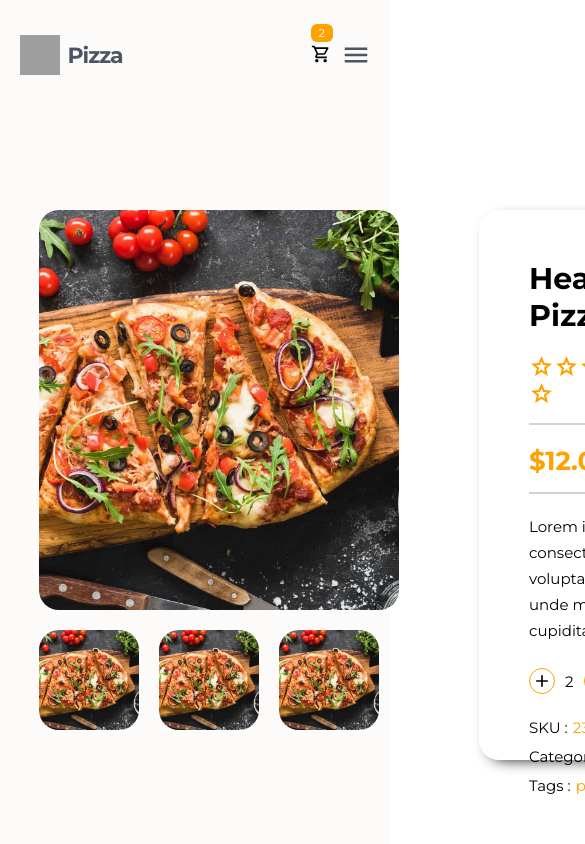
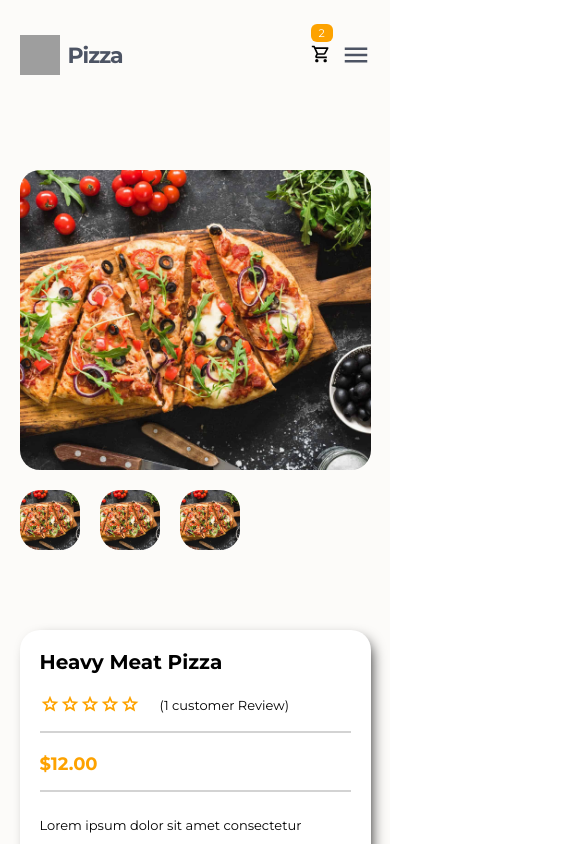
Before and after one commit to Kwesi-dev/pizza-shop, a React (Create React App) app in the folder frontend/: page /product/1 in a window 390 px wide. Shown: the top 844 px of the page, 585 px wide, since content can reach past the window. Built offline with nearby package versions, Linux system fonts and the light colour scheme; grey boxes are pictures that could not be loaded.

Commit message:
working on the responsiveness

```diff
--- a/frontend/src/components/offerCard/offerCard.scss
+++ b/frontend/src/components/offerCard/offerCard.scss
@@ -1,6 +1,6 @@
 @use "../../utils/globals" as *;
 .offerCard{
-    width: 250px;
+    width: 100%;
     height: fit-content;
     padding: 10px;
     box-sizing: border-box;
--- a/frontend/src/components/productTabs/productTabs.scss
+++ b/frontend/src/components/productTabs/productTabs.scss
@@ -4,6 +4,9 @@
     height: 100%;
     padding-top: 100px;
     margin-bottom: 100px;
+    @include PhoneLarge{
+        display: none;
+    }
     .tabs-header{
         width: 70%;
         height: 50px;
@@ -16,12 +19,20 @@
         padding: 10px 40px;
         box-sizing: border-box;
         margin-bottom: 40px;
-
+        @include TabletLarge{
+            width: 90%;
+        }
+        @include PhoneLarge{
+            width: 100%;
+        }
         .tab{
             width: fit-content;
             position: relative;
             margin-right: 60px;
             cursor: pointer;
+            @include PhoneLarge{
+                margin-right: 20px;
+            }
             &::after{
                 content: "";
                 display: block;
@@ -35,8 +46,12 @@
             h3{
                 font-size: 1.5rem;
                 font-weight: bold;
+                @include PhoneLarge{
+                    font-size: 1.3rem;
+                }
                 &:hover{
                     color: $deepOrange;
+
                 }
             }
             &.active{
--- a/frontend/src/pages/productDetails/productDetail.scss
+++ b/frontend/src/pages/productDetails/productDetail.scss
@@ -3,11 +3,19 @@
     width: 100%;
     height: 100%;
     margin-top: 80px;
+    @include PhoneLarge{
+        margin-top: 40px;
+    }
     &-wrapper{
         width: 80%;
         height: 100%;
         margin: auto;
-
+        @include laptopLarge{
+            width: 95%;
+        }
+        @include laptopSm{
+            width: 90%;
+        }
         .productDetails-intro{
             width: 100%;
             height: 100%;
@@ -15,12 +23,19 @@
             grid-template-columns: 1fr 1fr;
             gap: 80px;
             margin-bottom: 100px;
+            @include TabletLarge{
+                grid-template-columns: 1fr;
+            }
             .intro-product-images{
+                width: 100%;
                 .product-image-lg{
                     width: 100%;
                     height: 400px;
                     border-radius: 20px;
-                    margin-bottom: 20px;
+                    @include PhoneLarge{
+                        width: 100%;
+                        height: 300px
+                    }
                     img{
                         width: 100%;
                         height: 100%;
@@ -31,13 +46,20 @@
                 .product-images-bottom{
                     width: 100%;
                     display: flex;
-
+                    margin-top: 40px;
+                    @include PhoneLarge{
+                        margin-top: 20px;
+                    }
                     img{
                         width: 100px;
                         height: 100px;
                         object-fit: cover;
                         margin-right: 20px;
                         border-radius: 20px;
+                        @include PhoneLarge{
+                            width: 60px;
+                            height: 60px;
+                        }
                     }
                 }
             }
@@ -50,10 +72,20 @@
                 border-radius: 20px;
                 padding: 50px;
                 box-sizing: border-box;
+                @include laptopSm{
+                    height: fit-content;
+                }
+                @include PhoneLarge{
+                    width: 100%;
+                    padding: 20px;
+                }
                 h1{
                     font-size: 3rem;
                     margin-bottom: 20px;
                     font-weight: bolder;
+                    @include PhoneLarge{
+                        font-size: 2rem;
+                    }
                 }
                 .customer-review{
                     display: flex;
@@ -66,10 +98,16 @@
                         .star{
                             font-size: 2.5rem;
                             color: $deepOrange;
+                            @include PhoneLarge{
+                                font-size: 2rem;
+                            }
                         }
                     }
                     p{
                         font-size: 1.5rem;
+                        @include PhoneLarge{
+                            font-size: 1.3rem;
+                        }
                     }
                 }
                 .product-price{
@@ -79,16 +117,27 @@
                     padding-bottom: 15px;
                     border-bottom: 2px solid lightgray;
                     margin-bottom: 20px;
+                    @include PhoneLarge{
+                        font-size: 1.8rem;
+                    }
                 }
                 .product-desc{
                     font-size: 1.5rem;
                     line-height: 26px;
                     margin-bottom: 20px;
+                    @include PhoneLarge{
+                        font-size: 1.3rem;
+                    }
                 }
                 .addToCart-container{
                     display: flex;
                     align-items: center;
                     margin-bottom: 20px;
+                    @include PhoneLarge{
+                        display: flex;
+                        flex-direction: column;
+                        align-items: flex-start;
+                    }
                     .amount-container{
                         display: flex;
                         align-items: center;
@@ -124,6 +173,10 @@
                         justify-content: center;
                         cursor: pointer;
                         transition: background-color 0.6s ease;
+                        @include PhoneLarge{
+                            padding: 5px 10px;
+                            margin-top: 15px;
+                        }
                         &:hover{
                             background-color: #000000;
                         }
@@ -132,6 +185,7 @@
                             font-weight: bold;
                             color: #fff;
                             margin-right: 8px;
+
                         }
                         span{
                             font-size: 1.2rem;
@@ -164,6 +218,9 @@
                                 margin-right: 5px;
                                 text-decoration: none;
                                 font-size: 1.5rem;
+                                @include PhoneLarge{
+                                    font-size: 1.4rem;
+                                }
                                 span{
                                     color: #000000;
                                 }
--- a/frontend/src/pages/restaurantDetails/restaurantDetails.scss
+++ b/frontend/src/pages/restaurantDetails/restaurantDetails.scss
@@ -8,7 +8,12 @@
         width: 80%;
         height: 100%;
         margin: auto;
-
+        @include laptopLarge{
+            width: 95%;
+        }
+        @include laptopSm{
+            width: 90%;
+        }
         .restaurantDetails-intro{
             width: 100%;
             display: grid;
--- a/frontend/src/pagesections/home-sections/weeklyOfferSection/offerSection.scss
+++ b/frontend/src/pagesections/home-sections/weeklyOfferSection/offerSection.scss
@@ -81,6 +81,8 @@
                 width: 100%;
                 height: fit-content;
                 padding-bottom: 20px;
+                background-color: transparent;
+                padding-right: 20px;
             }
         }
     }
--- a/frontend/src/pagesections/productDetailsSection/RelatedProducts/relatedProducts.scss
+++ b/frontend/src/pagesections/productDetailsSection/RelatedProducts/relatedProducts.scss
@@ -1,14 +1,28 @@
+@use "../../../utils/globals" as *;
 .related-products{
     width: 100%;
     margin-bottom: 60px;
     h1{
         font-size: 3rem;
         font-weight: bold;
+        @include PhoneLarge{
+            font-size: 2rem;
+        }
     }
     .related-products-container{
         width: 100%;
         display: grid;
         grid-template-columns: repeat(4, 1fr);
         gap: 30px;
+        @include laptopLarge{
+            grid-template-columns: repeat(3, 1fr);
+        }
+        @include laptopSm{
+            grid-template-columns: 1fr 1fr;
+        }
+        @include PhoneLarge{
+            grid-template-columns: 1fr;
+
+        }
     }
 }
--- a/frontend/src/pagesections/restaurantDetailsSection/restaurantFoodCards/restaurantFoodCards.scss
+++ b/frontend/src/pagesections/restaurantDetailsSection/restaurantFoodCards/restaurantFoodCards.scss
@@ -6,7 +6,12 @@
     &-wrapper{
         width: 100%;
         height: 100%;
-
+        @include laptopLarge{
+            width: 95%;
+        }
+        @include laptopSm{
+            width: 90%;
+        }
         .pagination-container{
             display: flex;
             margin-top: 50px;
@@ -81,7 +86,7 @@
             width: 100%;
             display: grid;
             grid-template-columns: repeat(4, 1fr);
-
+            gap: 20px;
         }
     }
 }
```
